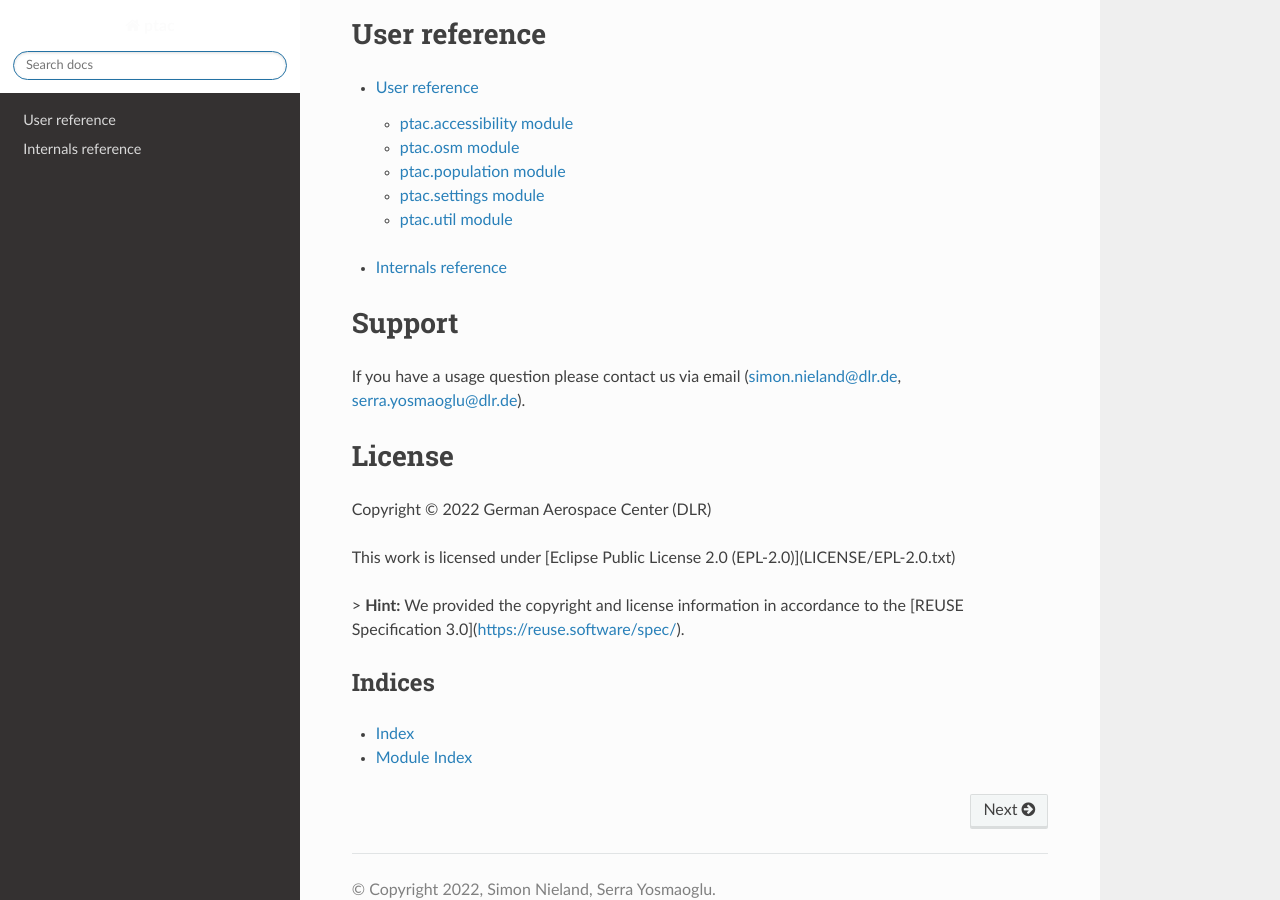
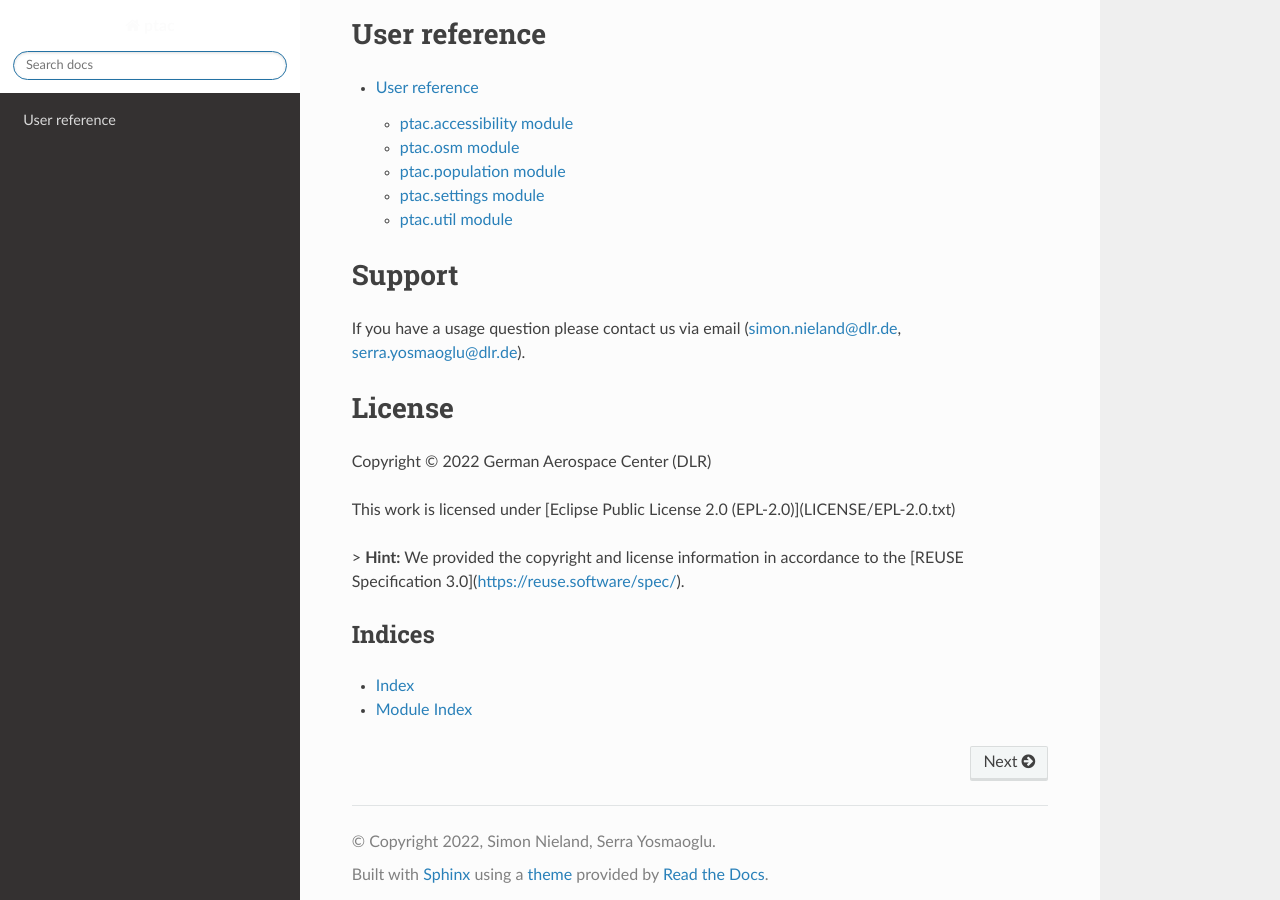
Before and after one commit to DLR-VF/PtAC, a Sphinx documentation site: the page built from docs/source/index.rst, in a window 1280 px wide and 900 px high, scrolled down 2637 px. Built offline with Sphinx 7.4.7 and the Read the Docs theme 2.0.0, drawn with Linux system fonts in a browser that asks for light colours.

Commit message:
more fixes of readthedocs

```diff
--- a/docs/source/index.rst
+++ b/docs/source/index.rst
@@ -133,10 +133,6 @@ User reference
 
    ptac
 
-.. toctree::
-   :maxdepth: 1
-
-   internals
 
 
 Support
```
Also changed, not shown: 1 other file.
